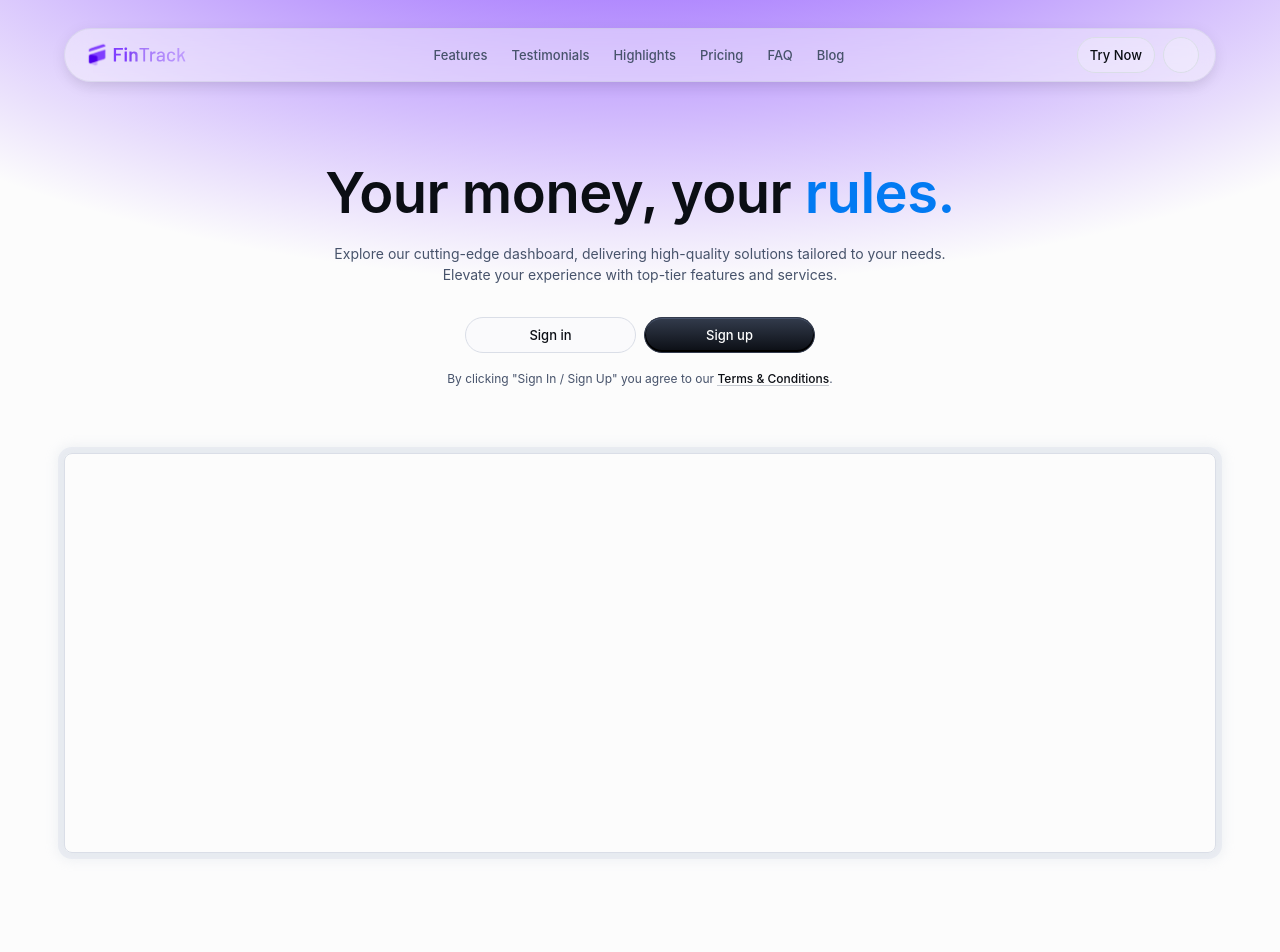
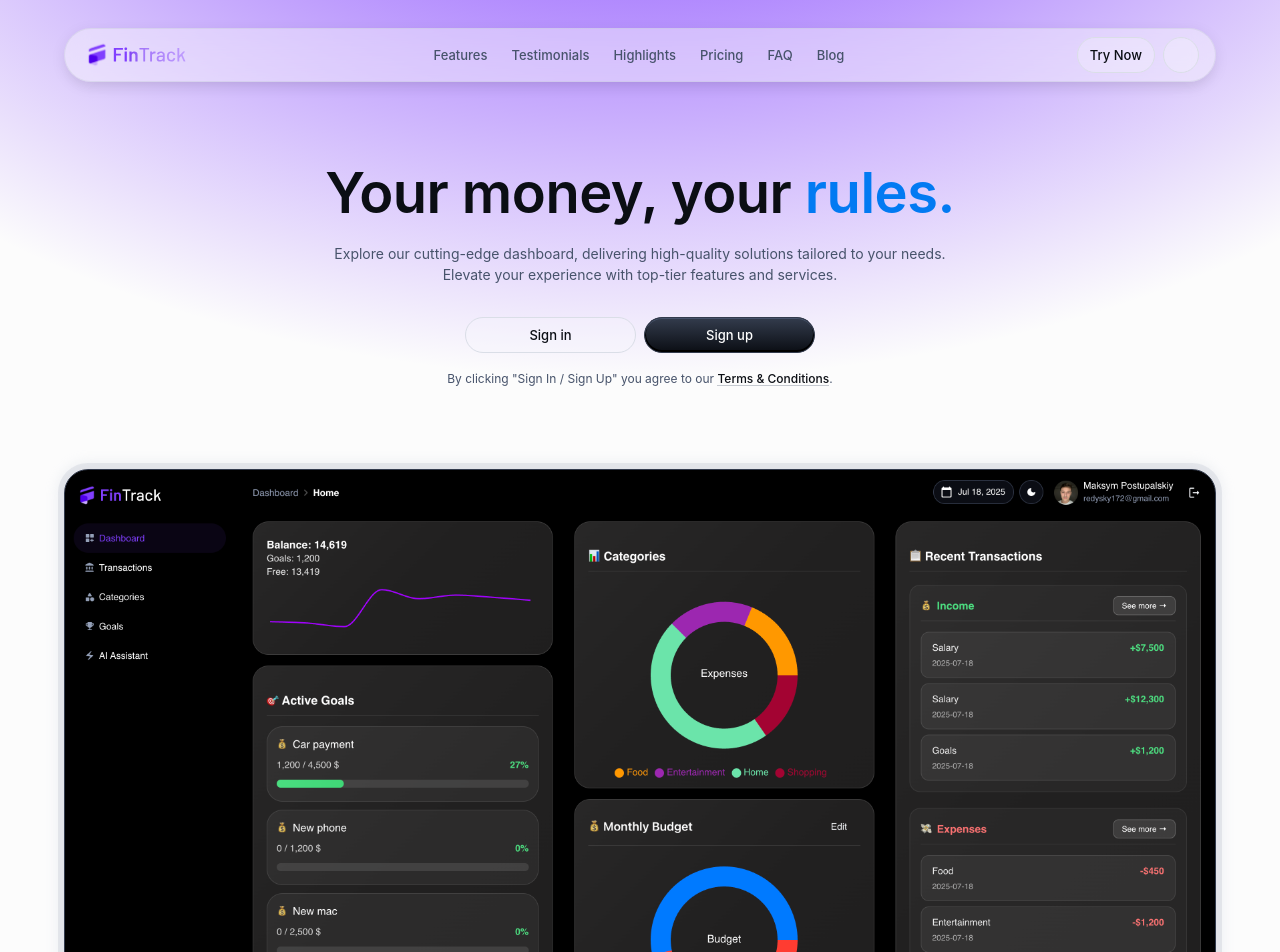
Before and after one commit to roflmorries/FinTrack-App, a React (Vite) app in the folder fin-track-app/: page / in a window 1280 px wide. Shown: the top 952 px of the page. Built offline with nearby package versions, Linux system fonts and the light colour scheme; no server answers; some icons are missing.

Commit message:
update application component

```diff
--- a/fin-track-app/src/pages/HomePage/components/Hero.tsx
+++ b/fin-track-app/src/pages/HomePage/components/Hero.tsx
@@ -17,14 +17,14 @@ const StyledBox = styled('div')(({ theme }) => ({
   width: '100%',
   height: 400,
   marginTop: theme.spacing(8),
-  borderRadius: (theme.vars || theme).shape.borderRadius,
+  borderRadius: '24px',
   outline: '6px solid',
   outlineColor: 'hsla(220, 25%, 80%, 0.2)',
   border: '1px solid',
   borderColor: (theme.vars || theme).palette.grey[200],
   boxShadow: '0 0 12px 8px hsla(220, 25%, 80%, 0.2)',
-  backgroundImage: `'https://mui.com'}/static/screenshots/material-ui/getting-started/templates/dashboard.jpg)`,
-  backgroundSize: 'cover',
+  backgroundImage: `url('/dashboard.png')`,
+  backgroundSize: 'contain',
   [theme.breakpoints.up('sm')]: {
     marginTop: theme.spacing(10),
     height: 700,
@@ -42,7 +42,7 @@ export default function Hero() {
   const navigate = useNavigate();
 
   useEffect(() => {
-    [0, 1, 2, 3].forEach((i) => {
+    [0, 1, 2, 3, 4].forEach((i) => {
       setTimeout(() => {
         setShow((prev) => {
           const next = [...prev];
@@ -162,7 +162,9 @@ export default function Hero() {
             </Typography>
           </Fade>
         </Stack>
-        <StyledBox id="image" />
+        <Fade in={show[4]} timeout={900}>
+          <StyledBox id="image" />
+        </Fade>
       </Container>
     </Box>
   );
```
